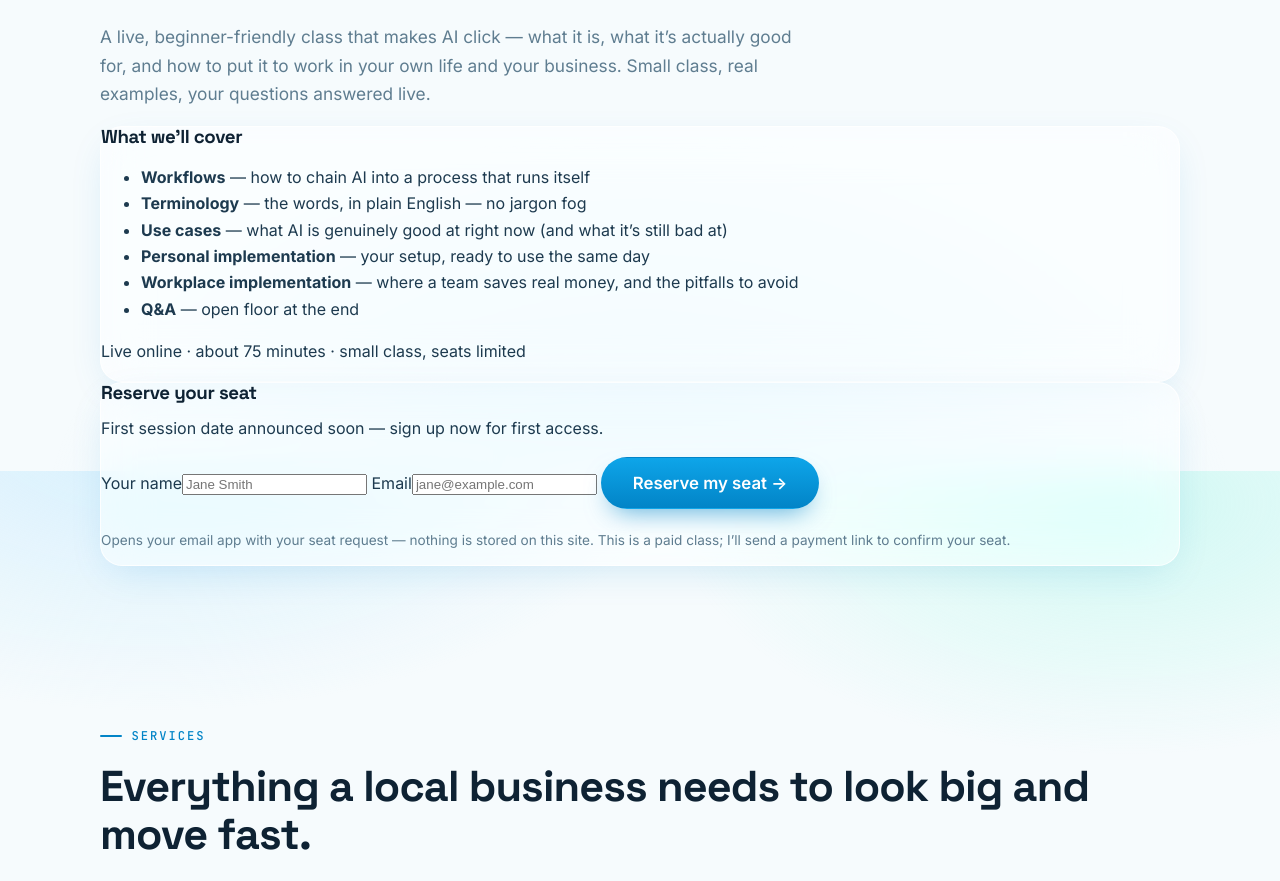
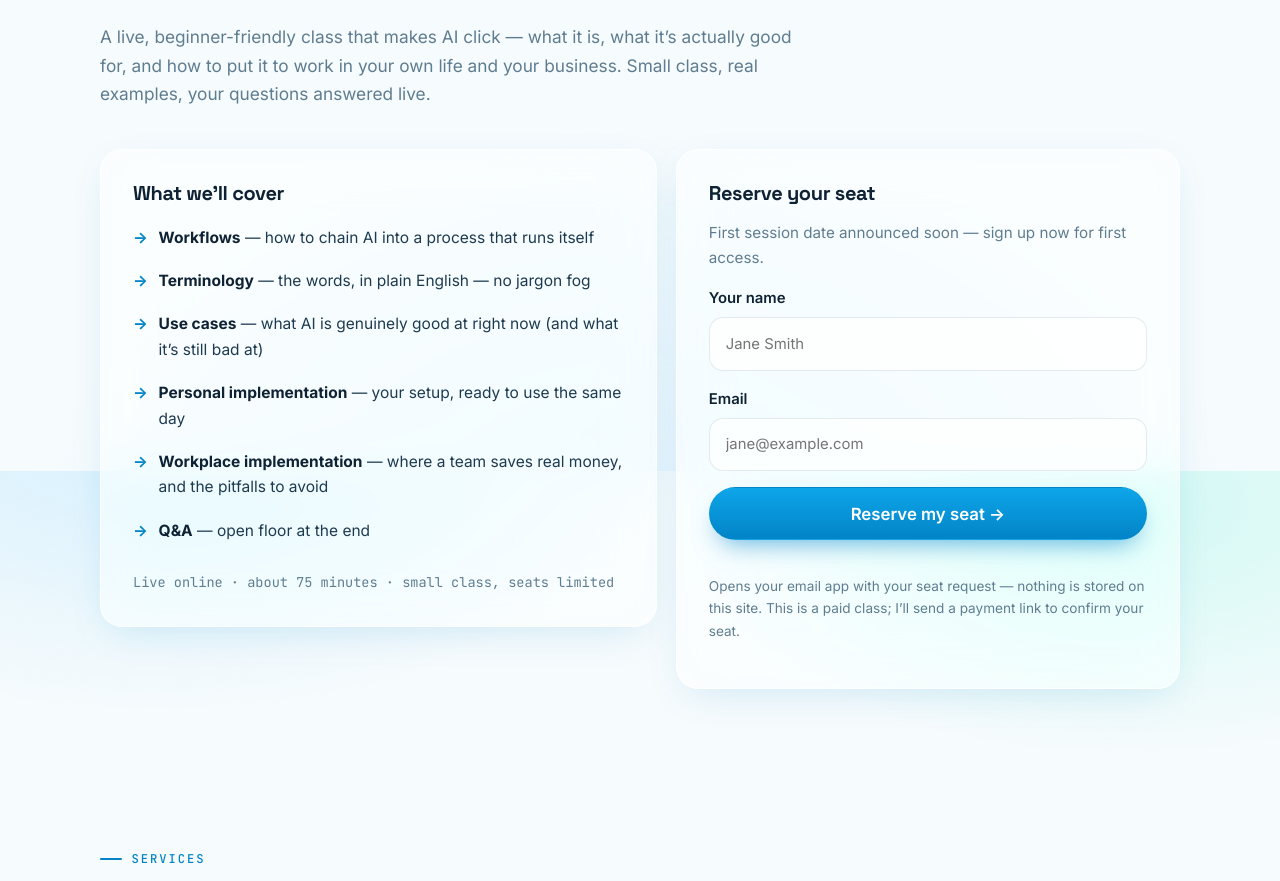
Before and after one commit to rawmware/romansproposal.com, a plain HTML site: page index.html in a window 1280 px wide. Shown: the part 1129-2010 px from the top of the page. Drawn offline with Linux system fonts and the light colour scheme.

Commit message:
Add paid Introduction to AI webinar section with seat signup

```diff
--- a/styles.css
+++ b/styles.css
@@ -284,6 +284,25 @@ a { color: inherit; }
 .faq summary::marker { color: var(--accent); }
 .faq p { color: var(--muted); margin: 0.7rem 0 0; font-size: 0.96rem; }
 
+/* Webinar — paid live class */
+.webinar-grid { display: grid; grid-template-columns: 1.05fr 0.95fr; gap: 1.15rem; margin-top: 2.5rem; align-items: start; }
+.webinar-curriculum { padding: 2rem; }
+.webinar-curriculum h3 { font-size: 1.25rem; }
+.webinar-curriculum ul { list-style: none; margin: 0; padding: 0; }
+.webinar-curriculum li { padding: 0.55rem 0 0.55rem 1.6rem; position: relative; font-size: 0.97rem; color: var(--text); }
+.webinar-curriculum li::before { content: "→"; position: absolute; left: 0; color: var(--accent); font-weight: 700; }
+.webinar-curriculum li strong { color: var(--ink); }
+.webinar-meta { margin: 1.2rem 0 0; font-family: var(--font-mono); font-size: 0.85rem; color: var(--muted); }
+.webinar-form { padding: 2rem; display: grid; gap: 1rem; }
+.webinar-form h3 { font-size: 1.25rem; margin-bottom: 0; }
+.webinar-note { color: var(--muted); font-size: 0.95rem; margin: 0; }
+.webinar-form label { display: grid; gap: 0.4rem; font-weight: 600; font-size: 0.93rem; color: var(--ink); }
+.webinar-form input {
+  font: inherit; font-weight: 400; padding: 0.85rem 1rem; border: 1px solid var(--line); border-radius: 14px;
+  background: rgba(255, 255, 255, 0.75); color: var(--text); width: 100%;
+}
+.webinar-form input:focus { outline: 2px solid var(--accent-2); border-color: var(--accent); }
+
 /* Contact */
 .contact-form { margin-top: 2rem; display: grid; gap: 1rem; padding: 2rem; }
 .form-row { display: grid; grid-template-columns: 1fr 1fr; gap: 1rem; }
@@ -329,7 +348,7 @@ a { color: inherit; }
   .site-nav a { padding: 0.7rem 0; border-bottom: 1px solid var(--line); color: var(--ink); }
   .nav-toggle { display: block; }
   .header-actions .btn { display: none; }
-  .cards, .steps, .industry-grid, .choice-grid, .form-row { grid-template-columns: 1fr; }
+  .cards, .steps, .industry-grid, .choice-grid, .form-row, .webinar-grid { grid-template-columns: 1fr; }
   .strip-grid { grid-template-columns: 1fr; gap: 1rem; }
   .builder-panels { padding: 1.4rem; }
   .builder-tab { font-size: 0.78rem; }
```
